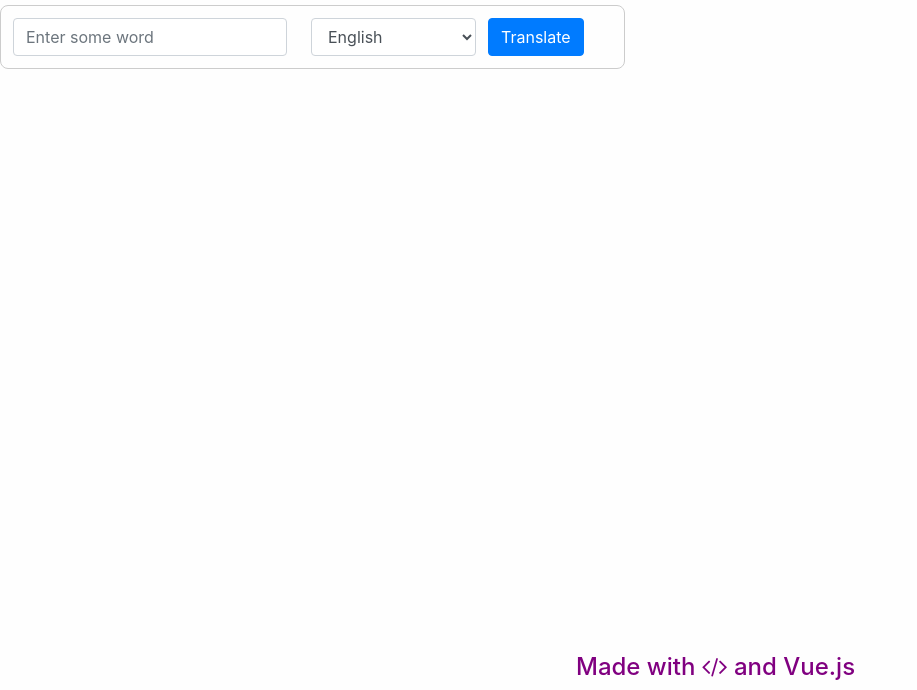
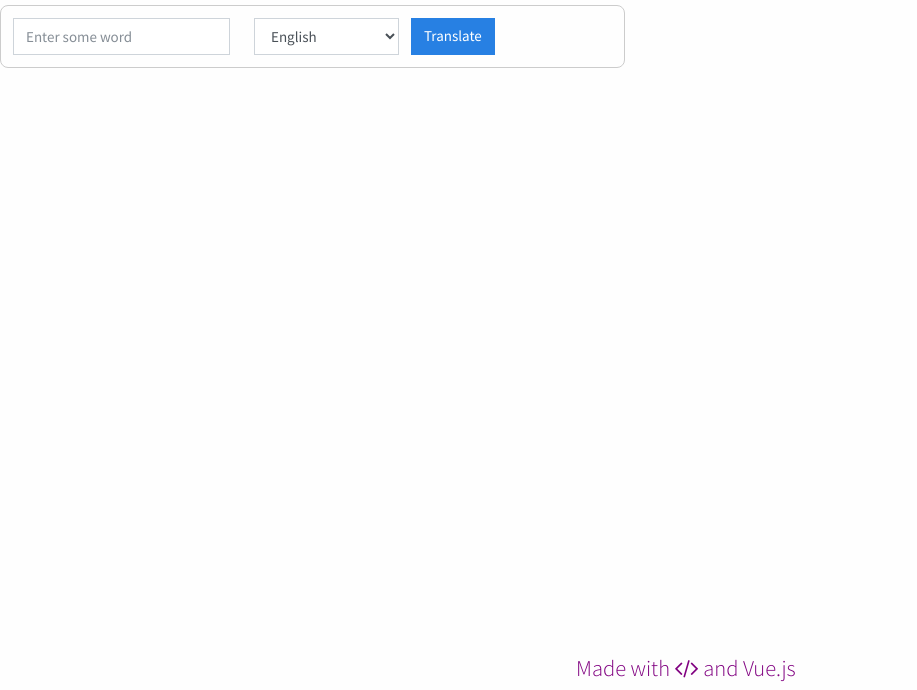
Before and after one commit to rbhatia46/Traduire, a plain HTML site: page index.html in a window 1280 px wide. Shown: the part 110-800 px from the top of the page, without its empty margins (0-917 px from the left). Drawn offline with nearby package versions, Linux system fonts and the light colour scheme.

Commit message:
Correct Bootswatch CDN

```diff
--- a/index.html
+++ b/index.html
@@ -1 +1 @@
-<!DOCTYPE html><html><head><meta charset=utf-8><title>Traduire - The Translator App</title><link rel=stylesheet href=https://bootswatch.com/cosmo/bootstrap.min.css><link rel=stylesheet href=https://cdnjs.cloudflare.com/ajax/libs/animate.css/3.5.2/animate.css><link rel=stylesheet href=https://cdnjs.cloudflare.com/ajax/libs/font-awesome/4.7.0/css/font-awesome.min.css><link href=static/css/app.cd87b5a463b55d33f8e95c205f7afc9e.css rel=stylesheet></head><body><div id=app></div><script type=text/javascript src=static/js/manifest.d0e69b29f390ad48f82a.js></script><script type=text/javascript src=static/js/vendor.b5ee1098c41ef4ce42c2.js></script><script type=text/javascript src=static/js/app.d5d090acdcaf97a98785.js></script></body></html>
+<!DOCTYPE html><html><head><meta charset=utf-8><title>Traduire - The Translator App</title><link rel=stylesheet href=https://bootswatch.com/4/cosmo/bootstrap.min.css><link rel=stylesheet href=https://cdnjs.cloudflare.com/ajax/libs/animate.css/3.5.2/animate.css><link rel=stylesheet href=https://cdnjs.cloudflare.com/ajax/libs/font-awesome/4.7.0/css/font-awesome.min.css><link href=static/css/app.cd87b5a463b55d33f8e95c205f7afc9e.css rel=stylesheet></head><body><div id=app></div><script type=text/javascript src=static/js/manifest.d0e69b29f390ad48f82a.js></script><script type=text/javascript src=static/js/vendor.b5ee1098c41ef4ce42c2.js></script><script type=text/javascript src=static/js/app.d5d090acdcaf97a98785.js></script></body></html>
```
